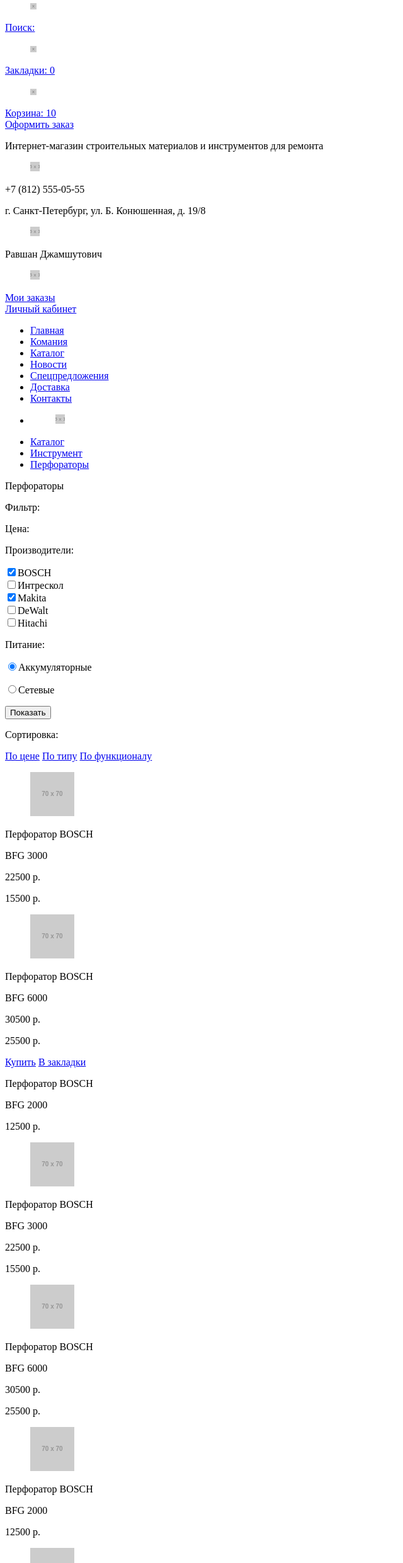
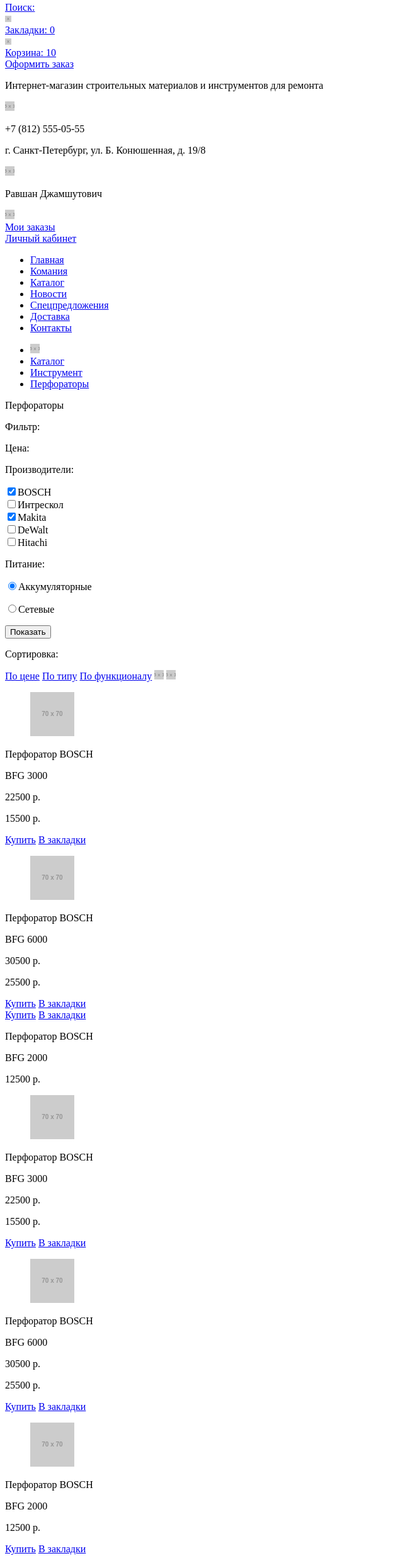
Before and after one commit to Ppilot/273683-technomart, a plain HTML site: page catalog.html in a window 1280 px wide. Shown: the part 41-2523 px from the top of the page at 63% size, without its empty margins (0-640 px from the left). Drawn offline with Linux system fonts and the light colour scheme; placeholder pictures from the web are drawn by us.

Commit message:
Устранид третью очередь замечаний.

```diff
--- a/catalog.html
+++ b/catalog.html
@@ -8,21 +8,15 @@
     <header class="main-header">
         <div class="status-buy">
             <div class="status-buy-logo">Техномарт</div>
-            <figure class="status-buy-icon">
-                <img src="http://placehold.it/10x10" width="10" height="10" alt="Поиск">
-            </figure>
+            <img class="main-header-icon" src="http://placehold.it/10x10" width="10" height="10" alt="Поиск">
             <div class="status-buy-main">
                 <a href="#">Поиск:</a>
             </div>
-            <figure class="status-buy-icon">
-                <img src="http://placehold.it/10x10" width="10" height="10" alt="Закладки">
-            </figure>
+            <img class="main-header-icon" src="http://placehold.it/10x10" width="10" height="10" alt="Закладки">
             <div class="status-buy-main">
                 <a href="#">Закладки: 0</a>
             </div>
-            <figure class="status-buy-icon">
-                <img src="http://placehold.it/10x10" width="10" height="10" alt="Корзина">
-            </figure>
+            <img class="main-header-icon" src="http://placehold.it/10x10" width="10" height="10" alt="Корзина">
             <div class="status-buy-main">
                 <a href="#">Корзина: 10</a>
             </div>
@@ -38,20 +32,14 @@
                    и инструментов для ремонта</p>
             </div>
             <div class="header-contact-address">
-                <figure class="header-contact-icon">
-                    <img src="http://placehold.it/15x15" width="15" height="15" alt="icon-tube">
-                </figure>
+                <img src="http://placehold.it/15x15" width="15" height="15" alt="">
                 <p class="header-contact-phone">+7 (812) 555-05-55</p>
                 <p class="header-contact-address">г. Санкт-Петербург, ул. Б. Конюшенная, д. 19/8</p>
             </div>
             <div class="header-contact-cabinet">
-                <figure class="header-contact-icon">
                 <img src="http://placehold.it/15x15" width="15" height="15" alt="icon-tube">
-                </figure>
                 <p>Равшан Джамшутович</p>
-                <figure class="header-contact-icon">
                 <img src="http://placehold.it/15x15" width="15" height="15" alt="icon-tube">
-                </figure>
                 <div class="header-contact-order">
                     <a href="#">Мои заказы</a>
                 </div>
@@ -91,9 +79,7 @@
             <div class="main-section-position">
                 <ul>
                     <li>
-                      <figure class="main-section-position-icon">
                         <img src="http://placehold.it/15x15" width="15" height="15" alt="icon">
-                      </figure>
                     </li>
                     <li>
                         <a href="#">Каталог</a>
@@ -111,7 +97,7 @@
                 <form class="main-section-filtr-vendors" action="" method="post">
                     <p>Фильтр:</p>
                     <p>Цена:</p>
-                    <!-- Описание полщзунка и формы с ограничениями цены -->
+                    <!-- Описание ползунка и формы с ограничениями цены -->
                     <p>Производители:</p>
                     <div><input type="checkbox" name="BOSCH" value="BOSCH" checked>BOSCH<div>
                     <div><input type="checkbox" name="Interscol" value="Interscol">Интрескол<div>
@@ -130,8 +116,10 @@
                       <a href="#">По цене</a>
                       <a href="#">По типу</a>
                       <a href="#">По функционалу</a>
+                      <a href="http://placehold.it/15x15"><img src="http://placehold.it/15x15" alt="сортировка от меньшего к большему"></a> <!-- Стрелка вверх -->
+                      <a href="http://placehold.it/15x15"><img src="http://placehold.it/15x15" alt="сортировка от большего к меньшему"></a> <!-- Стрелка вниз -->
                   </div>
-                  <div>
+                  <div class="main-section-tool-goods">
                       <figure class="main-section-tool-image">
                           <img src="http://placehold.it/70x70" width="70" height="70" alt="Перфоратор BOSCH BFG 3000">
                       </figure>
@@ -139,8 +127,12 @@
                       <p>BFG 3000</p>
                       <p>22500 р.</p>
                       <p>15500 р.</p>
+                      <div class="item-hover">
+                          <a href="#">Купить</a>
+                          <a href="#">В закладки</a>
                       </div>
-                  <div>
+                  </div>
+                  <div class="main-section-tool-goods">
                       <figure class="main-section-tool-image">
                           <img src="http://placehold.it/70x70" width="70" height="70" alt="Перфоратор BOSCH BFG 6000">
                       </figure>
@@ -148,8 +140,12 @@
                       <p>BFG 6000</p>
                       <p>30500 р.</p>
                       <p>25500 р.</p>
+                      <div class="item-hover">
+                          <a href="#">Купить</a>
+                          <a href="#">В закладки</a>
                       </div>
-                  <div>
+                  </div>
+                  <div class="main-section-tool-goods">
                       <a href="#">Купить</a>
                       <a href="#">В закладки</a>
                       <p>Перфоратор BOSCH</p>
@@ -157,7 +153,7 @@
                       <p></p>
                       <p>12500 р.</p>
                   </div>
-                  <div>
+                  <div class="main-section-tool-goods">
                       <figure class="main-section-tool-image">
                           <img src="http://placehold.it/70x70" width="70" height="70" alt="Перфоратор BOSCH BFG 3000">
                       </figure>
@@ -165,8 +161,12 @@
                       <p>BFG 3000</p>
                       <p>22500 р.</p>
                       <p>15500 р.</p>
+                      <div class="item-hover">
+                          <a href="#">Купить</a>
+                          <a href="#">В закладки</a>
                       </div>
-                  <div>
+                  </div>
+                  <div class="main-section-tool-goods">
                       <figure class="main-section-tool-image">
                           <img src="http://placehold.it/70x70" width="70" height="70" alt="Перфоратор BOSCH BFG 6000">
                       </figure>
@@ -174,8 +174,12 @@
                       <p>BFG 6000</p>
                       <p>30500 р.</p>
                       <p>25500 р.</p>
+                      <div class="item-hover">
+                          <a href="#">Купить</a>
+                          <a href="#">В закладки</a>
                       </div>
-                  <div>
+                  </div>
+                  <div class="main-section-tool-goods">
                       <figure class="main-section-tool-image">
                           <img src="http://placehold.it/70x70" width="70" height="70" alt="Перфоратор BOSCH BFG 2000">
                       </figure>
@@ -183,8 +187,12 @@
                       <p>BFG 2000</p>
                       <p></p>
                       <p>12500 р.</p>
+                      <div class="item-hover">
+                          <a href="#">Купить</a>
+                          <a href="#">В закладки</a>
                       </div>
-                  <div>
+                  </div>
+                  <div class="main-section-tool-goods">
                       <figure class="main-section-tool-image">
                           <img src="http://placehold.it/70x70" width="70" height="70" alt="Перфоратор BOSCH BFG 3000">
                       </figure>
@@ -192,8 +200,12 @@
                       <p>BFG 3000</p>
                       <p>22500 р.</p>
                       <p>15500 р.</p>
+                      <div class="item-hover">
+                          <a href="#">Купить</a>
+                          <a href="#">В закладки</a>
                       </div>
-                  <div>
+                  </div>
+                  <div class="main-section-tool-goods">
                       <figure class="main-section-tool-image">
                           <img src="http://placehold.it/70x70" width="70" height="70" alt="Перфоратор BOSCH BFG 6000">
                       </figure>
@@ -201,8 +213,12 @@
                       <p>BFG 6000</p>
                       <p>30500 р.</p>
                       <p>25500 р.</p>
+                      <div class="item-hover">
+                          <a href="#">Купить</a>
+                          <a href="#">В закладки</a>
                       </div>
-                  <div>
+                  </div>
+                  <div class="main-section-tool-goods">
                       <figure class="main-section-tool-image">
                           <img src="http://placehold.it/70x70" width="70" height="70" alt="Перфоратор BOSCH BFG 2000">
                       </figure>
@@ -210,17 +226,21 @@
                       <p>BFG 2000</p>
                       <p></p>
                       <p>12500 р.</p>
+                      <div class="item-hover">
+                          <a href="#">Купить</a>
+                          <a href="#">В закладки</a>
+                      </div>
                   </div>
                   <div class="main-section-tool-list">
                       <ul>
-                          <li><a href="#">1<a></li>
+                          <li class="active"><a href="#">1</a></li>
                           <li><a href="#">2<a></li>
                           <li><a href="#">3<a></li>
                           <li><a href="#">Следующая<a></li>
                       </ul>
                   </div>
                   <div class="main-section-tool-note">
-                      <p>Пара слов о перфораторах</p>
+                      <h3>Пара слов о перфораторах</h3>
                       <p>Перфоратор — универсальный строительный инструмент. Предназначен для сверления и долбления отверстий в кирпиче, бетоне и камне.
                          Существуют электромеханические и пневматические перфораторы. Современные модели могут выполнять функции дрели, шуруповерта и отбойного молотка. В
                          ассортиментном ряду есть выбор «трехрежимников»: в одном устройстве будут совмещены отбойный молоток и ударная дрель.</p>
@@ -228,7 +248,6 @@
               </div>
           </div>
        </div>
-
     <footer class="main-footer">
         <div class="main-footer-line1">
             <p>Техномарт</p>
@@ -253,7 +272,6 @@
         <div class="main-footer-line2">
           <p>г. Санкт-Петербург, ул. Б. Конюшенная, д. 19/8<br>
                   +7 (812) 555-05-55</p>
-          <nav>
           <ul>
               <li>
                   <a href="#">Материалы</a>
@@ -268,7 +286,6 @@
                   <a href="#">Спецпредложения</a>
               </li>
           </ul>
-         </nav>
         </div>
         <div class="main-footer-line3">
             <div class="footer-copyright">
```
Also changed, not shown: index.html (+3 -9 lines). Lines whose indentation alone changed are shown as unchanged.
